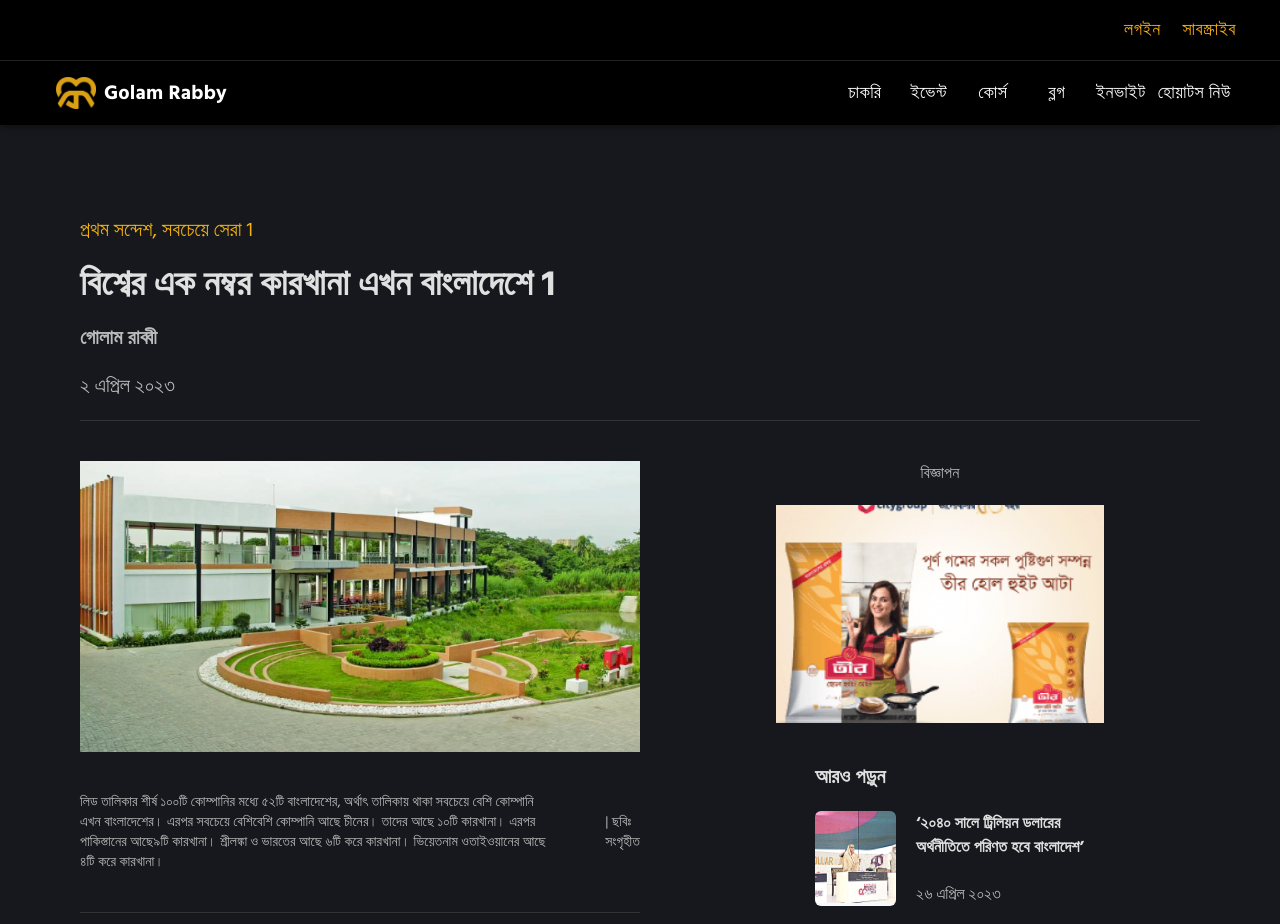
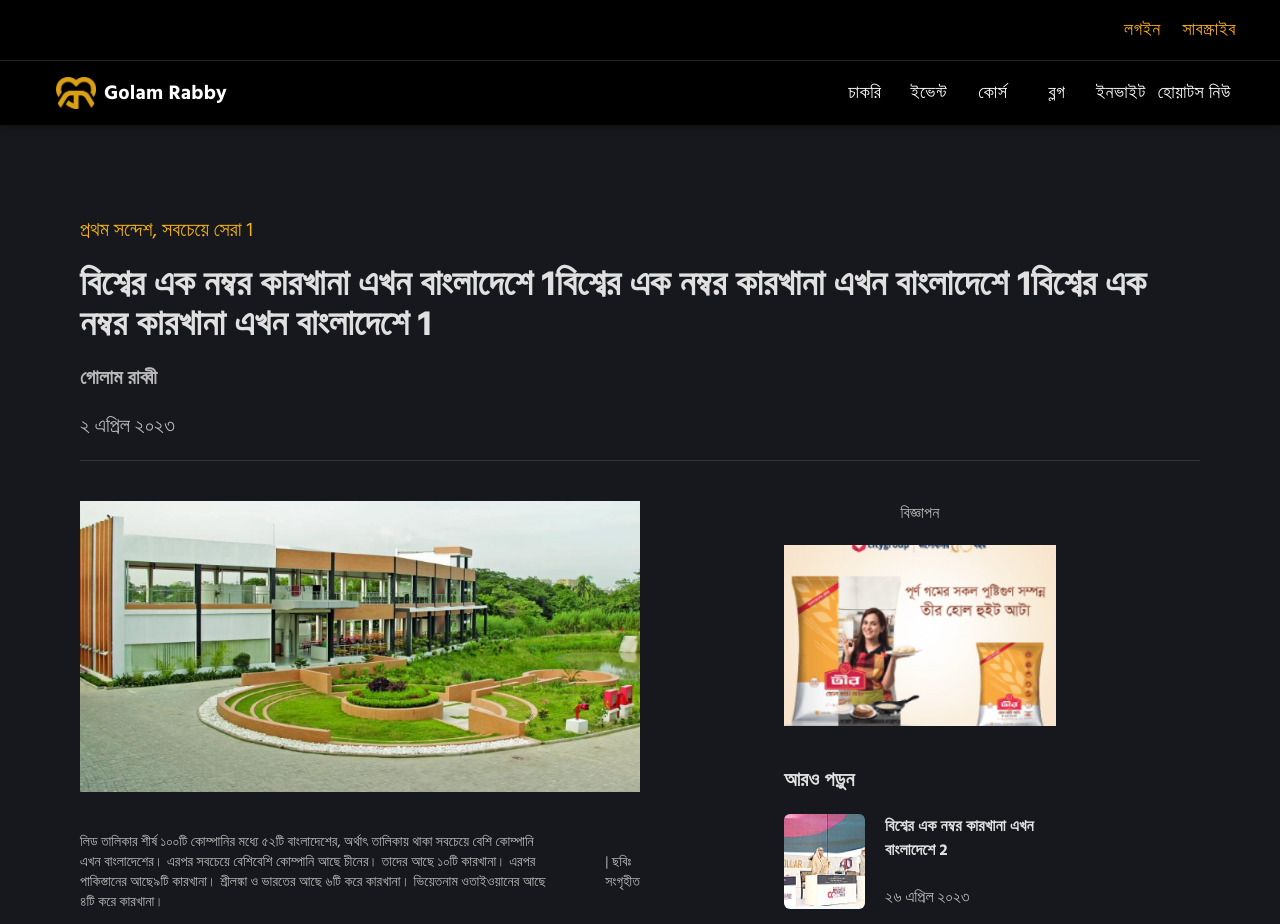
Before and after one commit to SalehAhmed19/GolamRabbi-SSOMOY_TV, a React (Vite) app: page /blogs/1 in a window 1280 px wide. Shown: the top 924 px of the page. Built offline with nearby package versions, Linux system fonts and the light colour scheme.

Commit message:
some content are changed

```diff
--- a/src/Components/Isolated/BlogsComponents/MoreBlogsVertical.jsx
+++ b/src/Components/Isolated/BlogsComponents/MoreBlogsVertical.jsx
@@ -8,8 +8,8 @@ function MoreBlogsVertical({ data }) {
       <img className="rounded-md" src={img} alt="" />
       <div className="flex flex-col justify-between mx-5">
         <h3 className="font-bold">
-          {/* {split3} */}
-          ‘২০৪০ সালে ট্রিলিয়ন ডলারের <br /> অর্থনীতিতে পরিণত হবে বাংলাদেশ’
+          {data.headline}
+          {/* ‘২০৪০ সালে ট্রিলিয়ন ডলারের <br /> অর্থনীতিতে পরিণত হবে বাংলাদেশ’ */}
         </h3>
         <p className="text-accent">{data?.date}</p>
       </div>
--- a/src/Pages/Blogs/Blog1.jsx
+++ b/src/Pages/Blogs/Blog1.jsx
@@ -12,7 +12,7 @@ const data = [
   {
     id: 1,
     heading: "প্রথম সন্দেশ, সবচেয়ে সেরা 1",
-    headline: "বিশ্বের এক নম্বর কারখানা এখন বাংলাদেশে 1",
+    headline: "বিশ্বের এক নম্বর কারখানা এখন বাংলাদেশে 1বিশ্বের এক নম্বর কারখানা এখন বাংলাদেশে 1বিশ্বের এক নম্বর কারখানা এখন বাংলাদেশে 1",
     editor: "গোলাম রাব্বী",
     date: "২ এপ্রিল ২০২৩",
     subHeading:
@@ -69,7 +69,7 @@ function Blog1() {
           <BlogContent blogContent={found.blogContent} />
         </div>
         <div>
-          <div className="mb-5 flex flex-col items-end lg:mx-24 mx-5">
+          <div className="mb-5 flex flex-col items-end lg:mx-36 mx-5">
             <BlogsAdd />
             <div className="my-5">
               <h3 className="text-basic text-xl font-bold text-left my-5">
```
